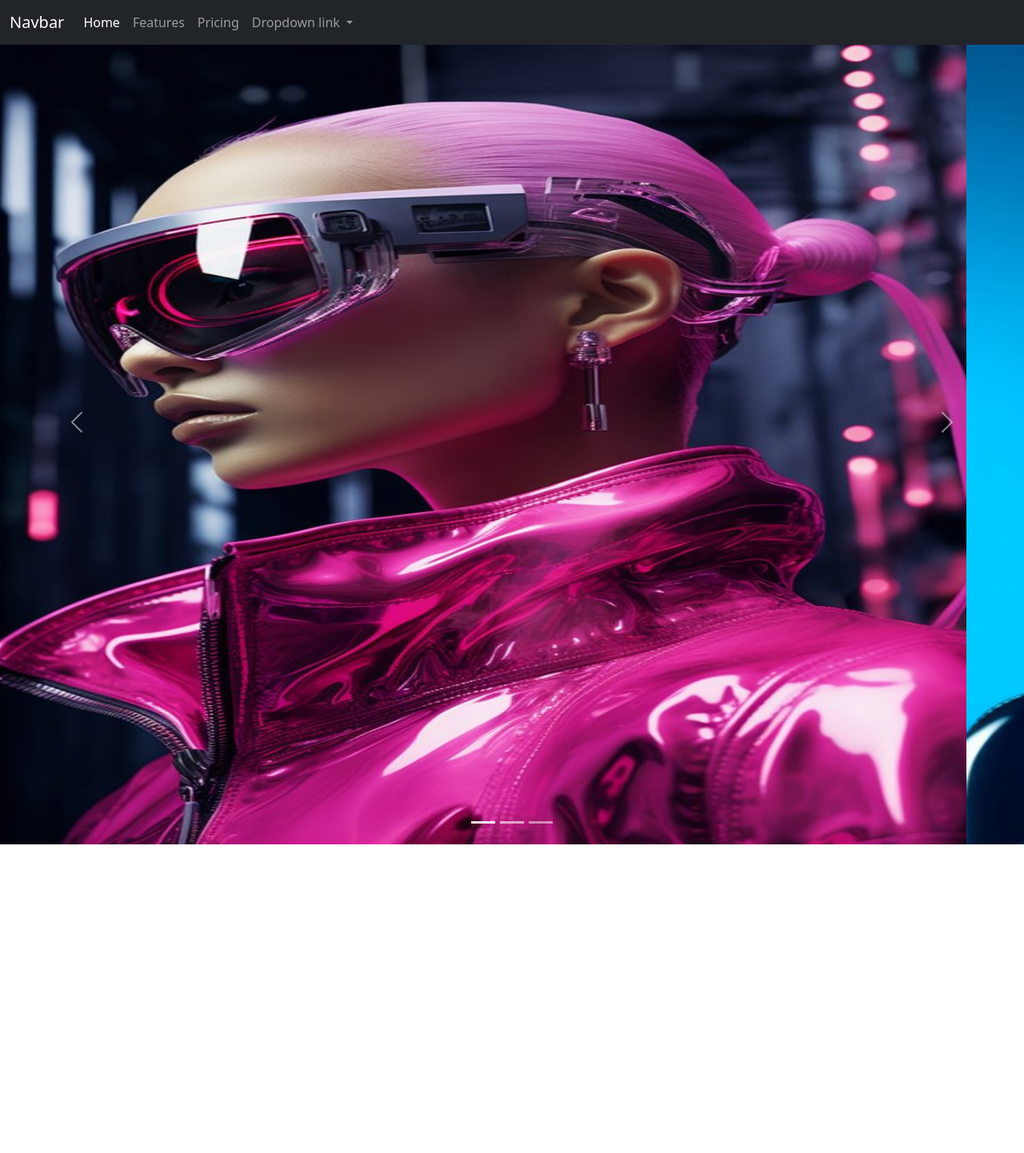
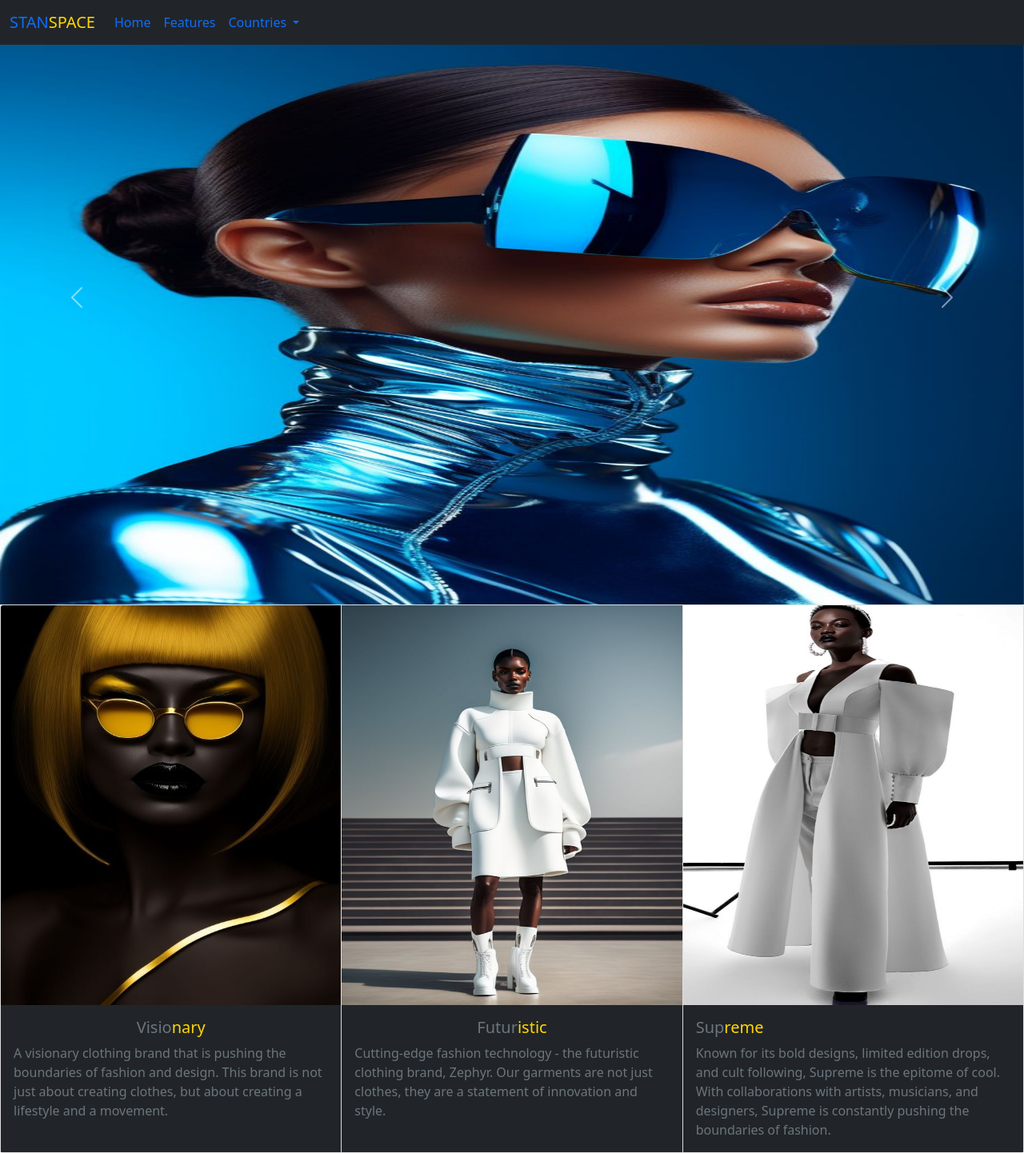
Before and after one commit to favourInyangii/STORE, a plain HTML site: page index.html in a window 1280 px wide. Shown: the whole page at 80% size. Before the commit the page ends 1056 px from the top, so only its background shows below. Drawn offline with nearby package versions, Linux system fonts and the light colour scheme.

Commit message:
adding cards and carousel

```diff
--- a/css/style.css
+++ b/css/style.css
@@ -2,7 +2,9 @@
     padding: 0;
     margin: 0;
 }
-/*.header{
-    height: 100vh;
-width: 100%;
+span{
+    color: gold;
 }
+button{
+    align-self: first baseline;
+}
--- a/index.html
+++ b/index.html
@@ -9,64 +9,81 @@
 </head>
 <body>
   <!--header section-->
-  <div id="carouselExampleIndicators" class="carousel slide" data-bs-ride="carousel" >
-    <div class="carousel-indicators">
-      <button type="button" data-bs-target="#carouselExampleIndicators" data-bs-slide-to="0" class="active" aria-current="true" aria-label="Slide 1"></button>
-      <button type="button" data-bs-target="#carouselExampleIndicators" data-bs-slide-to="1" aria-label="Slide 2"></button>
-      <button type="button" data-bs-target="#carouselExampleIndicators" data-bs-slide-to="2" aria-label="Slide 3"></button>
-    </div>
-    <div class="carousel-inner">
-      <nav class="navbar navbar-expand-lg navbar-dark bg-dark">
+  <nav class="navbar navbar-expand-lg navbar-light bg-dark">
   <div class="container-fluid">
-          <a class="navbar-brand" href="#">Navbar</a>
+    <a class="navbar-brand text-primary" href="#">STAN<span>SPACE</span> </a>
     <button class="navbar-toggler" type="button" data-bs-toggle="collapse" data-bs-target="#navbarNavDropdown" aria-controls="navbarNavDropdown" aria-expanded="false" aria-label="Toggle navigation">
       <span class="navbar-toggler-icon"></span>
     </button>
     <div class="collapse navbar-collapse" id="navbarNavDropdown">
       <ul class="navbar-nav">
         <li class="nav-item">
-                <a class="nav-link active" aria-current="page" href="#">Home</a>
+          <a class="nav-link active text-primary" aria-current="page" href="index.html">Home</a>
         </li>
         <li class="nav-item">
-                <a class="nav-link" href="#">Features</a>
-              </li>
-              <li class="nav-item">
-                <a class="nav-link" href="#">Pricing</a>
+          <a class="nav-link text-primary" href="features.html">Features</a>
         </li>
         <li class="nav-item dropdown">
-                <a class="nav-link dropdown-toggle" href="#" id="navbarDropdownMenuLink" role="button" data-bs-toggle="dropdown" aria-expanded="false">
-                  Dropdown link
+          <a class="nav-link dropdown-toggle text-primary" href="#" id="navbarDropdownMenuLink" role="button" data-bs-toggle="dropdown" aria-expanded="false">
+            Countries
           </a>
           <ul class="dropdown-menu" aria-labelledby="navbarDropdownMenuLink">
-                  <li><a class="dropdown-item" href="#">Action</a></li>
-                  <li><a class="dropdown-item" href="#">Another action</a></li>
-                  <li><a class="dropdown-item" href="#">Something else here</a></li>
+            <li><a class="dropdown-item" href="#">Nigeria<img src="res/Flag_of_Nigeria.svg.png" height="7px" style="padding-left: 10px;"></a></li>
+            <li><a class="dropdown-item" href="#">China<img src="res/Flag_of_the_People's_Republic_of_China.svg.png" height="7px" style="padding-left: 12px;"></a></li>
+            <li><a class="dropdown-item" href="#">UK<img src="res/Flag_of_the_United_Kingdom_(1-2).svg.png" height="7px" style="padding-left: 10px;"></a></li>
+            <li><a class="dropdown-item" href="#">USA<img src="res/Flag-United-States-of-America.webp" height="7px" style="padding-left: 10px;"></a></li>
           </ul>
         </li>
       </ul>
     </div>
   </div>
 </nav>
-      <div class="carousel-item active">
-        <img src="res/Dior's on-trend glasses concept.jpeg" class="d-block w-100" alt="..." height="1000vh" width="100%">
+<!--end of the section-->
+<!--carousel section-->
+<div id="carouselExampleInterval" id="carouselExampleFade" class="carousel slide" data-bs-ride="carousel">
+  <div class="carousel-inner">
+    <div class="carousel-item active" data-bs-interval="2000">
+      <img src="res/Dior's on-trend glasses concept.jpeg" class="d-block w-100" alt="..." height="700px">
     </div>
-      <div class="carousel-item">
-        <img src="res/Silver look with glasses.jpeg" class="d-block w-100" alt="..." height="1000vh" width="100%">
-      </div>
-      <div class="carousel-item">
-        <img src="res/download (4).jpeg" class="d-block w-100" alt="..." height="1000vh" width="100%">
+    <div class="carousel-item" data-bs-interval="2000">
+      <img src="res/download (4).jpeg" class="d-block w-100" alt="..." height="700px">
+    </div>500px
+    <div class="carousel-item " data-bs-interval="2000">
+      <img src="res/Silver look with glasses.jpeg" class="d-block w-100" alt="..." height="700px">
     </div>
   </div>
-    <button class="carousel-control-prev" type="button" data-bs-target="#carouselExampleIndicators" data-bs-slide="prev">
+  <button class="carousel-control-prev" style="padding-top: 300px;" type="button" data-bs-target="#carouselExampleInterval" data-bs-slide="prev">
     <span class="carousel-control-prev-icon" aria-hidden="true"></span>
     <span class="visually-hidden">Previous</span>
   </button>
-    <button class="carousel-control-next" type="button" data-bs-target="#carouselExampleIndicators" data-bs-slide="next">
+  <button class="carousel-control-next fixed-middle" style="padding-top: 300px;" type="button" data-bs-target="#carouselExampleInterval" data-bs-slide="next">
     <span class="carousel-control-next-icon" aria-hidden="true"></span>
     <span class="visually-hidden">Next</span>
   </button>
 </div>
-    <!--Product section-->
+<div class="card-group">
+  <div class="card">
+    <img src="res/Digital Art.jpeg" class="card-img-top" alt="..." height="500px">
+    <div class="card-body bg-dark">
+      <h5 class="card-title text-muted text-center">Visio<span>nary</span></h5>
+      <p class="card-text text-muted ">A visionary clothing brand that is pushing the boundaries of fashion and design. This brand is not just about creating clothes, but about creating a lifestyle and a movement.</p>
+    </div>
+  </div>
+  <div class="card">
+    <img src="res/Lexica - Ultra hd! editorial, rick owens, female model, white and chrome, structured outfit, platform shoes, iso 400, surrealistic, 8k, full frame, l___.jpeg" class="card-img-top" alt="..." height="500px">
+    <div class="card-body bg-dark">
+      <h5 class="card-title text-muted text-center">Futur<span>istic</span></h5>
+      <p class="card-text text-muted">Cutting-edge fashion technology - the futuristic clothing brand, Zephyr. Our garments are not just clothes, they are a statement of innovation and style.</p>
+    </div>
+  </div>
+  <div class="card">
+    <img src="res/download (8).jpeg" class="card-img-top" alt="..." height="500px">
+    <div class="card-body bg-dark">
+      <h5 class="card-title text-muted te">Sup<span>reme</span>  </h5>
+      <p class="card-text text-muted">Known for its bold designs, limited edition drops, and cult following, Supreme is the epitome of cool. With collaborations with artists, musicians, and designers, Supreme is constantly pushing the boundaries of fashion.</p>
+    </div>
+  </div>
+</div>
     <!--Footer section-->
         <script src="https://cdn.jsdelivr.net/npm/bootstrap@5.0.2/dist/js/bootstrap.bundle.min.js" integrity="sha384-MrcW6ZMFYlzcLA8Nl+NtUVF0sA7MsXsP1UyJoMp4YLEuNSfAP+JcXn/tWtIaxVXM" crossorigin="anonymous"></script>
 </body>
```
Also changed, not shown: features.html (added, +39 -0 lines), res/Flag-United-States-of-America.webp (added), res/Flag_of_Japan.svg.png (added), res/Flag_of_Nigeria.svg.png (added), res/Flag_of_the_People's_Republic_of_China.svg.png (added), res/Flag_of_the_United_Kingdom_(1-2).svg.png (added). Lines whose indentation alone changed are shown as unchanged.
